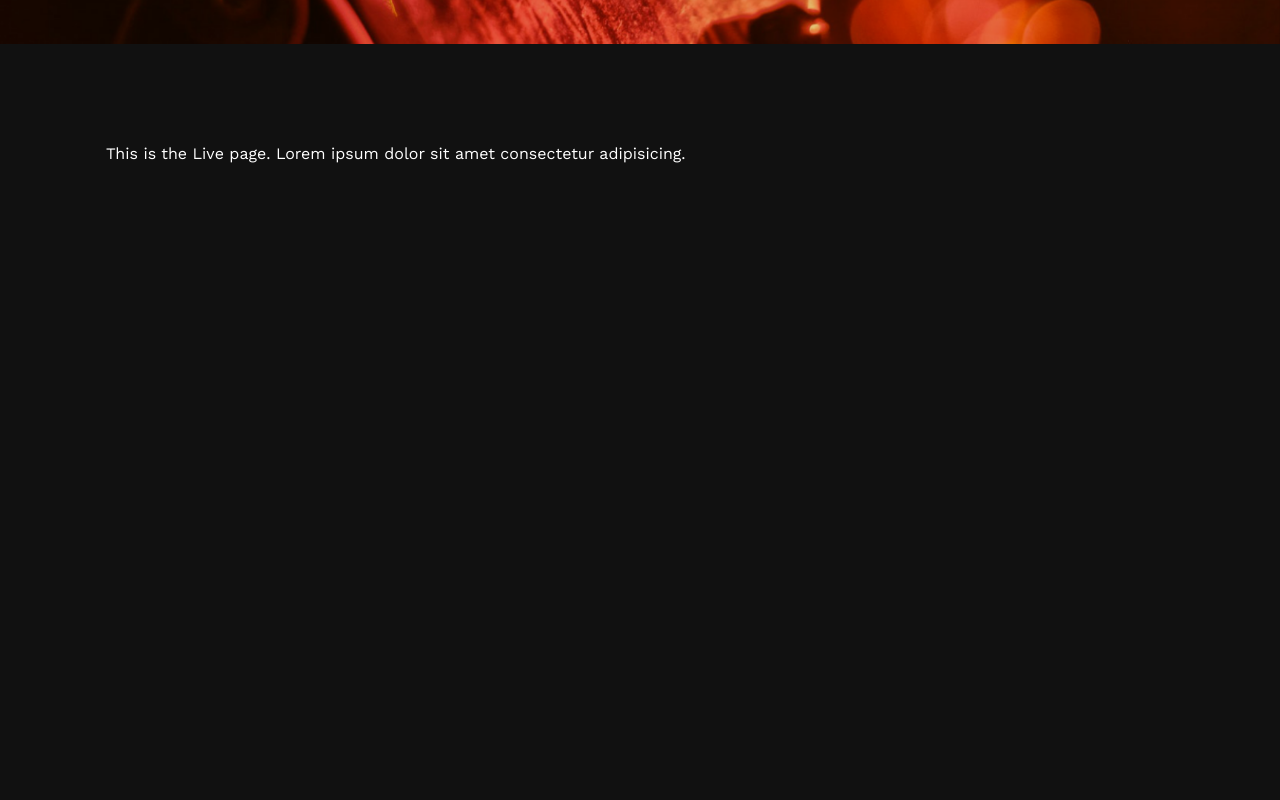
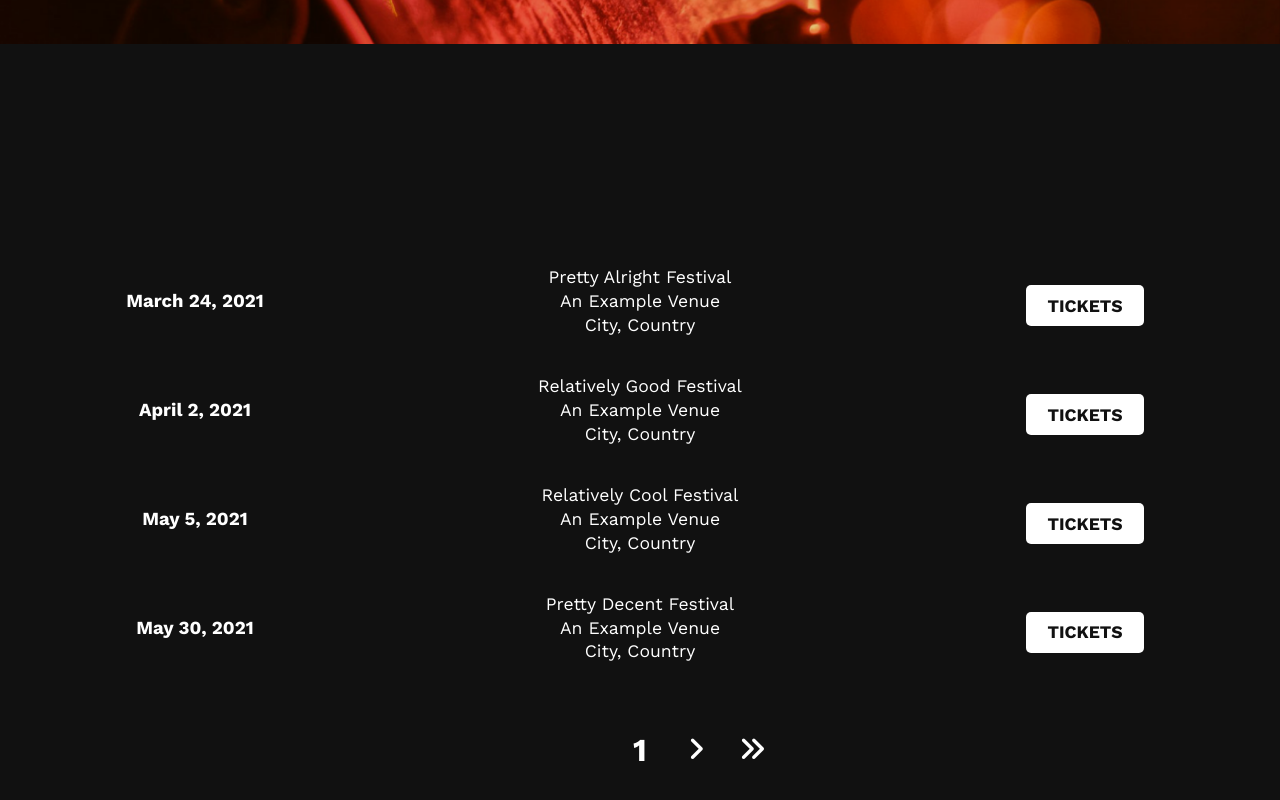
Before and after one commit to connorbiddle/musician, a React (Create React App) app: page /live in a window 1280 px wide. Shown: the part 756-1556 px from the top of the page. Built offline with nearby package versions, Linux system fonts and the light colour scheme.

Commit message:
Completed Live page (desktop view).

```diff
--- a/package.json
+++ b/package.json
@@ -7,6 +7,7 @@
     "@testing-library/react": "^11.2.5",
     "@testing-library/user-event": "^12.7.1",
     "lorem-ipsum": "^2.0.3",
+    "moment": "^2.29.1",
     "react": "^17.0.1",
     "react-dom": "^17.0.1",
     "react-router-dom": "^5.2.0",
--- a/src/components/pages/Live.jsx
+++ b/src/components/pages/Live.jsx
@@ -1,11 +1,59 @@
+import { useEffect, useState } from "react";
+import styled, { css } from "styled-components";
 import Page from "../presentational/Page";
+import Pagination from "../utilities/Pagination";
+import Shows from "../parts/Shows";
+import { atLarge } from "../../styles/mixins";
+import tour from "../../data/tour";
+import moment from "moment";
+
+const SHOWS_PER_PAGE = 4;
 
 const Live = ({ appHeight }) => {
+  const [shows, setAllShows] = useState(null);
+  const [displayedShows, setDisplayedShows] = useState(null);
+
+  useEffect(() => {
+    setTimeout(() => {
+      const sortedTour = tour.sort((a, b) =>
+        a.date.unix() > b.date.unix() ? 1 : -1
+      );
+
+      setAllShows(sortedTour);
+      setDisplayedShows(sortedTour.slice(0, SHOWS_PER_PAGE));
+    }, 500);
+  }, []);
+
+  const onPageChange = newItems => {
+    setDisplayedShows(newItems);
+  };
   return (
     <Page appHeight={appHeight}>
-      This is the Live page. Lorem ipsum dolor sit amet consectetur adipisicing.
+      {displayedShows ? (
+        <>
+          <Shows shows={displayedShows} />
+          <StyledPagination
+            items={shows}
+            itemsPerPage={SHOWS_PER_PAGE}
+            onChange={onPageChange}
+          />
+        </>
+      ) : (
+        "Loading..."
+      )}
     </Page>
   );
 };
 
+const StyledPagination = styled(Pagination)`
+  position: absolute;
+  bottom: 3.5%;
+  left: 50%;
+  transform: translateX(-50%);
+
+  ${atLarge(css`
+    bottom: 5%;
+  `)}
+`;
+
 export default Live;
--- a/src/components/pages/Product.jsx
+++ b/src/components/pages/Product.jsx
@@ -4,7 +4,7 @@ import Page from "../presentational/Page";
 import Flex from "../presentational/Flex";
 import Button from "../utilities/Button";
 import Dropdown from "../utilities/Dropdown";
-import products from "../../products";
+import products from "../../data/products";
 import { fade } from "../../styles/animations";
 import { atLarge } from "../../styles/mixins";
 import { CartContext } from "../../context/CartContext";
--- a/src/components/pages/Store.jsx
+++ b/src/components/pages/Store.jsx
@@ -4,7 +4,7 @@ import Page from "../presentational/Page";
 import Products from "../parts/Products";
 import Pagination from "../utilities/Pagination";
 import Dropdown from "../utilities/Dropdown";
-import products from "../../products";
+import products from "../../data/products";
 import { atLarge } from "../../styles/mixins";
 
 const PRODUCTS_PER_PAGE = 4;
--- a/src/components/parts/Navbar.jsx
+++ b/src/components/parts/Navbar.jsx
@@ -16,7 +16,7 @@ const Navbar = () => {
   };
 
   const openNav = () => {
-    window.scrollTo(0, document.body.scrollHeight);
+    window.scrollTo(0, window.innerHeight);
     setVisible(true);
     document.body.style.overflowY = "hidden";
   };
--- /dev/null
+++ b/src/components/parts/Shows.jsx
@@ -0,0 +1,30 @@
+import React from "react";
+import styled, { css } from "styled-components";
+import Show from "../utilities/Show";
+import { fade } from "../../styles/animations";
+import { atLarge } from "../../styles/mixins";
+
+const Shows = ({ shows }) => {
+  const key = shows.map(s => s.id).join("");
+
+  return (
+    <StyledShows key={key}>
+      {shows.map(show => (
+        <Show key={show.id} {...show} />
+      ))}
+    </StyledShows>
+  );
+};
+
+const StyledShows = styled.div`
+  animation: ${fade()} 750ms ease;
+
+  ${atLarge(css`
+    display: flex;
+    flex-direction: column;
+    justify-content: center;
+    height: 100%;
+  `)}
+`;
+
+export default Shows;
--- a/src/components/utilities/Pagination.jsx
+++ b/src/components/utilities/Pagination.jsx
@@ -80,6 +80,9 @@ const StyledPagination = styled.div`
   display: flex;
   font-size: 2rem;
   font-weight: 700;
+  margin-bottom: 1.5rem;
+  justify-content: center;
+  align-items: center;
 
   .pagination-item {
     margin: 0 0.75rem;
--- /dev/null
+++ b/src/components/utilities/Show.jsx
@@ -0,0 +1,61 @@
+import React from "react";
+import styled, { css } from "styled-components";
+import { atLarge } from "../../styles/mixins";
+import Button from "../utilities/Button";
+
+const Show = ({ date, ticketsUrl, location }) => {
+  return (
+    <StyledShow>
+      <div className="show-date">{date.format("LL")}</div>
+      <div className="show-location">
+        <div>{location.event}</div>
+        <div>{location.venue}</div>
+        <div>{location.city}</div>
+      </div>
+      <div className="show-tickets">
+        <a href={ticketsUrl} target="_blank">
+          <Button>Tickets</Button>
+        </a>
+      </div>
+    </StyledShow>
+  );
+};
+
+const StyledShow = styled.div`
+  display: flex;
+  flex-direction: column;
+  align-items: center;
+  text-align: center;
+  margin-bottom: 2rem;
+  line-height: 1.35;
+  font-size: 1rem;
+
+  > div {
+    margin-bottom: 0.35rem;
+  }
+
+  .show-date {
+    font-weight: 700;
+    font-size: 1.05em;
+  }
+
+  .show-tickets {
+    margin-top: 0.5rem;
+  }
+
+  ${atLarge(css`
+    flex-direction: row;
+    justify-content: space-between;
+    font-size: 1.1rem;
+
+    > div {
+      flex: 1;
+    }
+
+    .show-location {
+      flex: 4;
+    }
+  `)}
+`;
+
+export default Show;
--- a/src/products.js
+++ b/src/data/products.js
@@ -1,10 +1,10 @@
 import slugify from "slugify";
 import { v4 as uuid } from "uuid";
 import { loremIpsum } from "lorem-ipsum";
-import { randomFromArray } from "./utilities";
-import MusicImage from "./assets/images/placeholder-music.jpg";
-import ClothingImage from "./assets/images/placeholder-clothing.jpg";
-import AccessoryImage from "./assets/images/placeholder-accessory.jpg";
+import { randomFromArray } from "../utilities";
+import MusicImage from "../assets/images/placeholder-music.jpg";
+import ClothingImage from "../assets/images/placeholder-clothing.jpg";
+import AccessoryImage from "../assets/images/placeholder-accessory.jpg";
 
 const generateProducts = productCount => {
   const products = [];
@@ -36,5 +36,6 @@ const generateProducts = productCount => {
   return products;
 };
 
-const products = generateProducts(30);
+const numOfProducts = 26 + Math.ceil(Math.random() * 8);
+const products = generateProducts(numOfProducts);
 export default products;
--- /dev/null
+++ b/src/data/tour.js
@@ -0,0 +1,49 @@
+import { v4 as uuid } from "uuid";
+import moment from "moment";
+import { randomFromArray, toTitleCase } from "../utilities";
+
+// const tourDateTemplate = {
+//   date: new Date(),
+//   ticketsUrl: "./",
+//   location: {
+//     event: "Mad Cool Festival 2021",
+//     venue: "IFEMA Feria de Madrid",
+//     city: "Madrid, Spain",
+//   },
+// };
+
+const generateTour = datesCount => {
+  const tour = [];
+
+  for (let i = 0; i < datesCount; i++) {
+    const show = {
+      id: uuid(),
+      ticketsUrl: "/",
+      location: {
+        event: getEvent(),
+        venue: "An Example Venue",
+        city: "City, Country",
+      },
+    };
+
+    const daysToAdd = Math.ceil(5 + Math.random() * 365);
+    show.date = moment().add(daysToAdd, "days");
+
+    tour.push(show);
+  }
+
+  return tour;
+};
+
+const getEvent = () => {
+  const rfa = randomFromArray;
+  const w1 = rfa(["Pretty", "Rather", "Quite", "Fairly", "Relatively"]);
+  const w2 = rfa(["Alright", "Cool", "Good", "Decent", "Adequate"]);
+  const w3 = rfa(["Festival"]);
+
+  return `${w1} ${w2} ${w3}`;
+};
+
+const numOfShows = 15 + Math.ceil(Math.random() * 6);
+const tour = generateTour(numOfShows);
+export default tour;
--- a/src/styles/globalStyles.js
+++ b/src/styles/globalStyles.js
@@ -8,7 +8,7 @@ const GlobalStyles = createGlobalStyle`
   }
 
   body {
-    height: 200vh; //temp!
+    min-height: 200vh;
     font-family: 'Work Sans', sans-serif;
     color: #fff;
     background: #111;
--- a/src/utilities.js
+++ b/src/utilities.js
@@ -19,3 +19,6 @@ export const shorten = (str, wordCount) => {
   if (words.length <= wordCount) return str;
   return words.slice(0, wordCount).join(" ") + "...";
 };
+
+export const toTitleCase = str =>
+  str.toLowerCase().replace(/\b(\w)/g, s => s.toUpperCase());
```
Also changed, not shown: 2 other files (tests, documents, lock files or other folders).
